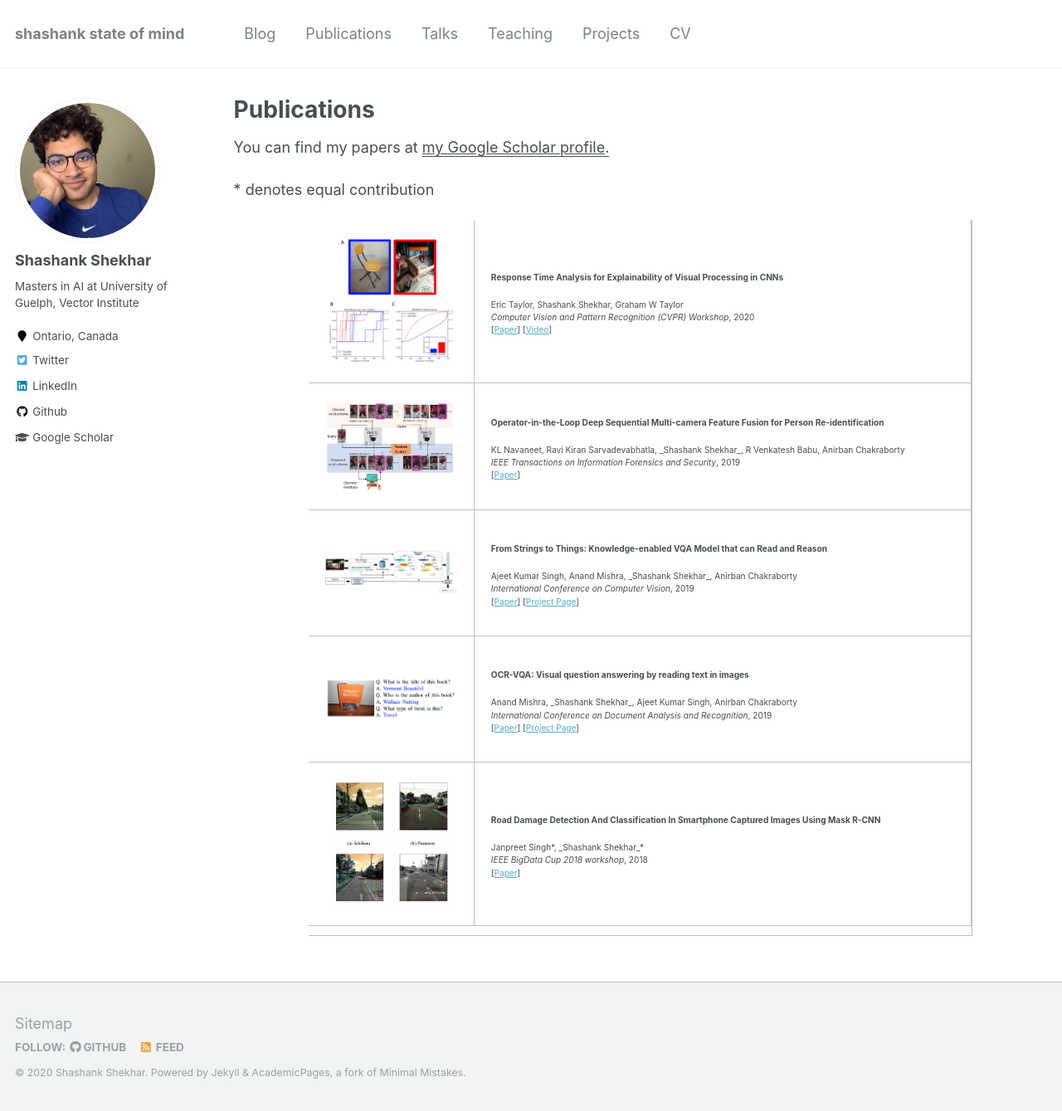
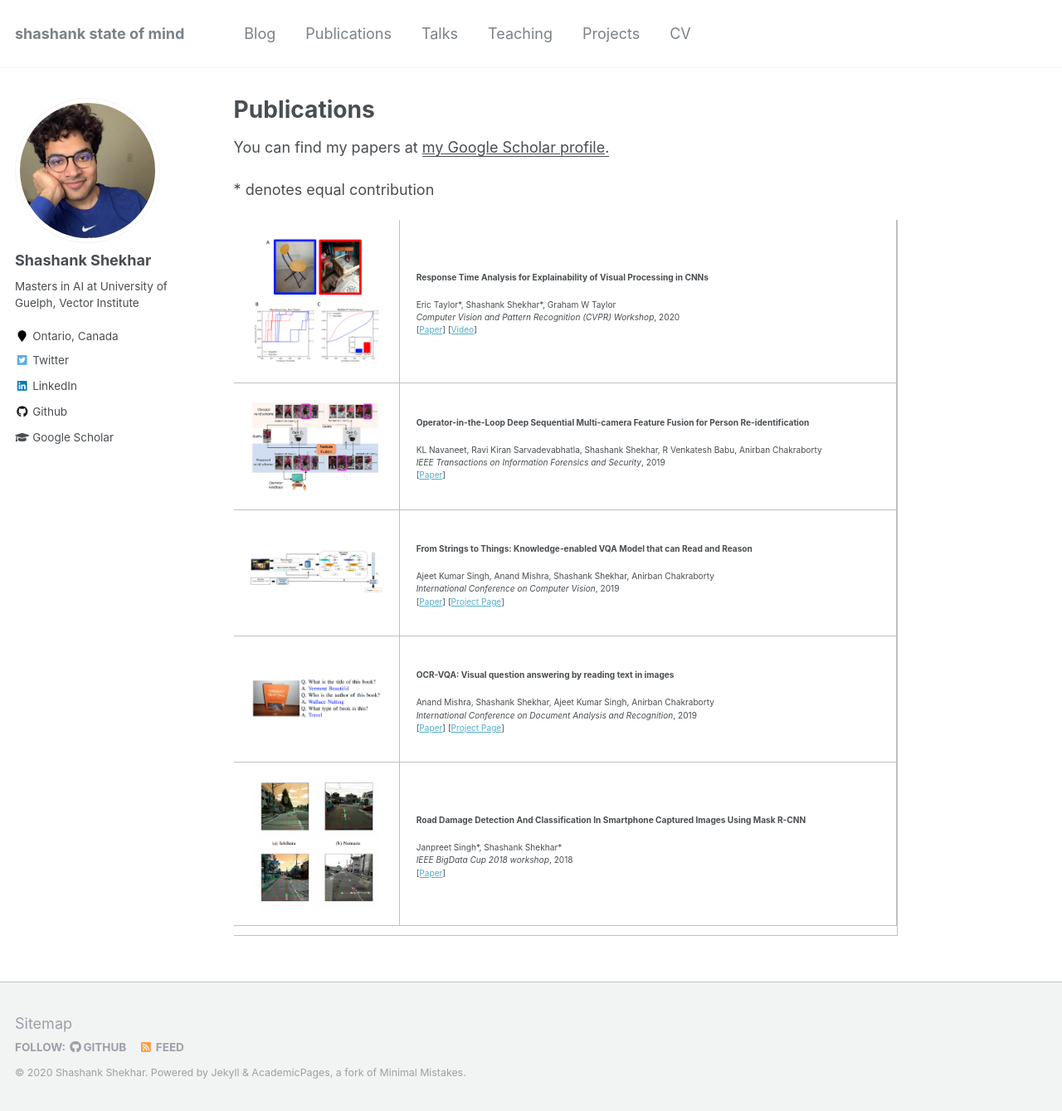
Before and after one commit to sshkhr/sshkhr.github.io, a Jekyll site: the page built from _pages/publications.md, in a window 1280 px wide and 1339 px high. Shown: the whole window at 83% size. Built offline with Jekyll 4.4.1, drawn with Linux system fonts in a browser that asks for light colours.

Commit message:
fixed author and cell margin

```diff
--- a/_pages/publications.md
+++ b/_pages/publications.md
@@ -12,10 +12,10 @@ You can find my papers at <u><a href="https://scholar.google.fr/citations?user=U
 
 \* denotes equal contribution
 
-<table style="width:100%;max-width:800px;border:0px;border-spacing:0px;border-collapse:collapse;margin-right:auto;margin-left:auto;">
+<table style="width:100%;max-width:800px;border:0px;border-spacing:0px;border-collapse:collapse;margin-right:auto;margin-left:0px,cellpadding:0px,cellspacing:0px;">
   <tr style="padding:0px">
     <td style="padding:0px">
-      <table style="width:100%;border:0px;border-spacing:0px;border-collapse:collapse;margin-right:auto;margin-left:auto;">
+      <table style="width:100%;border:0px;border-spacing:0px;border-collapse:collapse;margin-right:auto;margin-left:0px;">
 
         {% for post in site.publications reversed %}
         <tr>
```
Also changed, not shown: _publications/2018-11-02-bigdata-mrcnn-01.md (+1 -1 lines), _publications/2019-08-02-icdar-tvqa-03.md (+1 -1 lines), _publications/2019-11-02-iccv-tkvqa-04.md (+1 -1 lines), _publications/2019-12-01-tifs-oitl-02.md (+1 -1 lines), _publications/2020-06-14-cvprw-rt-05.md (+1 -1 lines).
